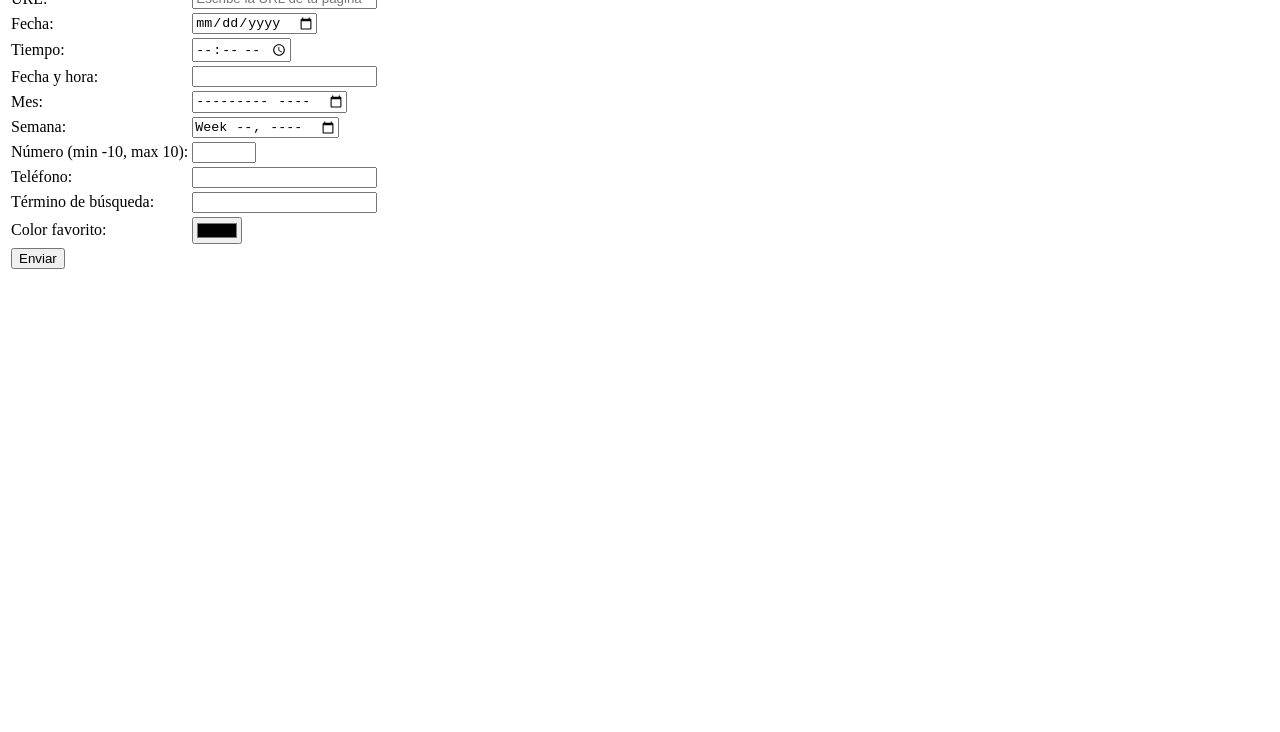
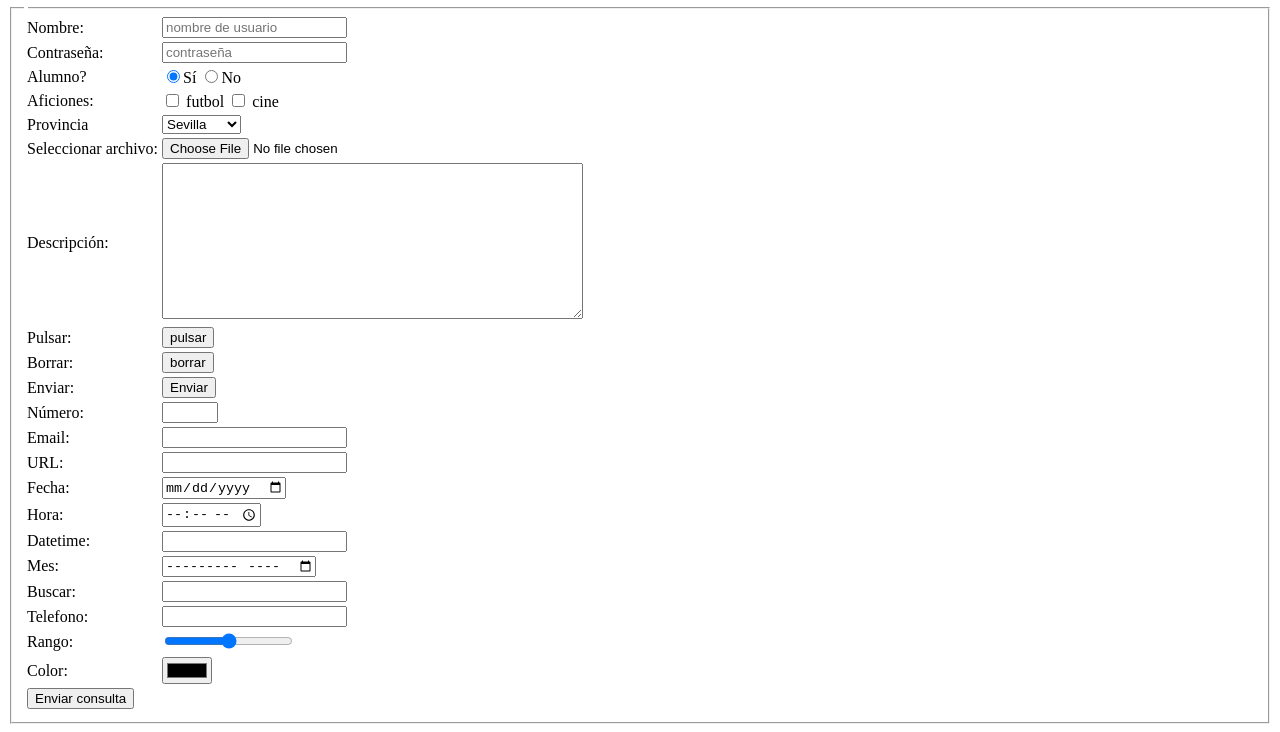
Before and after one commit to anaacedo/aar_lm1819, a plain HTML site: page ejercicio6.html in a window 1280 px wide. Shown: the part 73-805 px from the top of the page. Drawn offline with Linux system fonts and the light colour scheme.

Commit message:
12/12/2018

```diff
--- a/ejercicio6.html
+++ b/ejercicio6.html
@@ -2,31 +2,71 @@
 <html lang="en">
 <head>
     <meta charset="UTF-8">
-    <meta name="viewport" content="width=device-width, initial-scale=1.0">
+    <meta name="viewport" content="width=, initial-scale=1.0">
     <meta http-equiv="X-UA-Compatible" content="ie=edge">
-    <title>Formulario de prueba de HTML5</title>
+    <title>Formulario</title>
 </head>
+
 <body>
-    <table>
-    <form action= "" method="GET">
+    <h1>Formulario:</h1>
+<fieldset><legend></legend>
 
-        <tr><td><label for="Nombre">Nombre: </label></td><td><input type="text" value="" id="nombre"name="Nombre" maxlength="10"/></td></tr>
+   <form action= "gestionados.jsp" method="GET">
 
-        <tr><td> <label for="email">Correo electrónico: </label></td><td> <input type="email"></td></tr>
-        <tr><td><label for="Url">URL: </label></td><td><input type="url" placeholder="Escribe la URL de tu página"></td></tr>
-        <tr><td><label for="fecha">Fecha: </label></td><td><input type="date"></td></tr>
-        <tr><td><label for="tiempo">Tiempo: </label></td><td><input type="time"></td></tr>
-        <tr><td><label for="fechahora">Fecha y hora: </label></td><td><input type="datetime"></td></tr>
-        <tr><td><label for="mes">Mes: </label></td><td><input type="month"></td></tr>
-        <tr><td><label for="semana">Semana: </label></td><td><input type="week"></td></tr>
-        <tr><td><label for="rango">Número (min -10, max 10): </label></td><td><input type="number" min="-10" max="10" step="2"></td></tr>
-        <tr><td><label for="telefono">Teléfono: </label></td><td><input type="text" required="required"  maxlength="9" min="9" max="9"></td></tr>
-        <tr><td><label for="termino">Término de búsqueda: </label></td><td><input type="search"></td></tr>
-        <tr><td><label for="color">Color favorito: </label></td><td><input type="color"></td></tr>
-        <tr><td><input type="submit" value="Enviar"/></td></tr>
+<table>
+    <tr><td><label for="Nombre">Nombre: </label></td> <td> <input type="text" value="" id="nombre"name="Nombre" placeholder="nombre de usuario" maxlength="10"/></td></tr>
+
+   <tr><td><label for="Contraseña">Contraseña: </label></td> <td><input type="password" pattern="[A-Z]{5}[0-9]{3}" value="" name="pass" placeholder="contraseña"/></td></tr>
 
 
-    </table>
-    </form>
+   <tr><td><label for="pregutna"> Alumno?</label></td><td>
+<input type="radio" id="pregunta" name="pregunta" value="S" checked="checked"/>Sí
+<input type="radio" id="pregunta" name="pregunta" value="N"/>No</td></tr>
+
+
+<tr><td><label for="Aficiones">Aficiones: </label></td> <td><input type="checkbox" name="futbol" value="f"/> futbol
+<input type="checkbox" name="cine" value="f"/> cine
+
+<tr><td><label for="provincias">Provincia </label></td> <td>
+<select name="provincias" id="provincia">
+    <optgroup label="Uno">
+            <option value="SE">Sevilla</option>
+    </optgroup>
+    <optgroup label="Dos">
+<option value="Ca">Cádiz</option>
+<option value="Hu">Huelva</option>
+</optgroup>
+</select>
+</td></tr>
+<tr><td><label for="Seleccionar archivo">Seleccionar archivo: </label></td> <td> <input type="file" name="archivo"/></td></tr>
+<tr><td><label for="Descripción">Descripción: </label></td><td><textarea name="descripcion" rows="10" cols="50"></textarea></td></tr>
+<tr><td><label for="Pulsar">Pulsar: </label></td> <td><input type="button" name="boton" value="pulsar"/></td></tr>
+<tr><td><label for="Borrar">Borrar: </label></td> <td><input type="reset" value="borrar"/></td></tr>
+<tr><td><label for="Enviar">Enviar: </label></td> <td><input type="submit" value="Enviar"/></td></tr>
+
+</form>
+
+
+
+<form>
+    <tr><td><label for="Número">Número: </label></td> <td><input type="number" required="required"  maxlength="5" min="1" max="10"></td></tr>
+    <tr><td><label for="Email">Email: </label></td> <td><input type="email"></td></tr>
+    <tr><td><label for="Url">URL: </label></td> <td><input type="url"></td></tr>
+    <tr><td><label for="Fecha">Fecha: </label></td> <td><input type="date"></td></tr>
+    <tr><td><label for="Hora">Hora: </label></td> <td><input type="time"></td></tr>
+    <tr><td><label for="Datetime">Datetime: </label></td> <td><input type="datetime"></td></tr>
+    <tr><td><label for="Mes">Mes: </label></td> <td><input type="month"></td></tr>
+    <tr><td><label for="Buscar">Buscar: </label></td> <td><input type="search"></td></tr>
+    <tr><td><label for="Telefono">Telefono: </label></td> <td><input type="tel"></td></tr>
+    <tr><td><label for="Rango">Rango: </label></td> <td><input type="range" min="1" max="100" step="2"></td></tr>
+    <tr><td><label for="color">Color: </label></td> <td><input type="color">
+    <tr><td><input type="submit" value="Enviar consulta"/> </td></tr>
+</table>
+</form>
+
+</fieldset>
+
+
+
 </body>
 </html>
```
Also changed, not shown: ejercicio05.html (added, +75 -0 lines).
